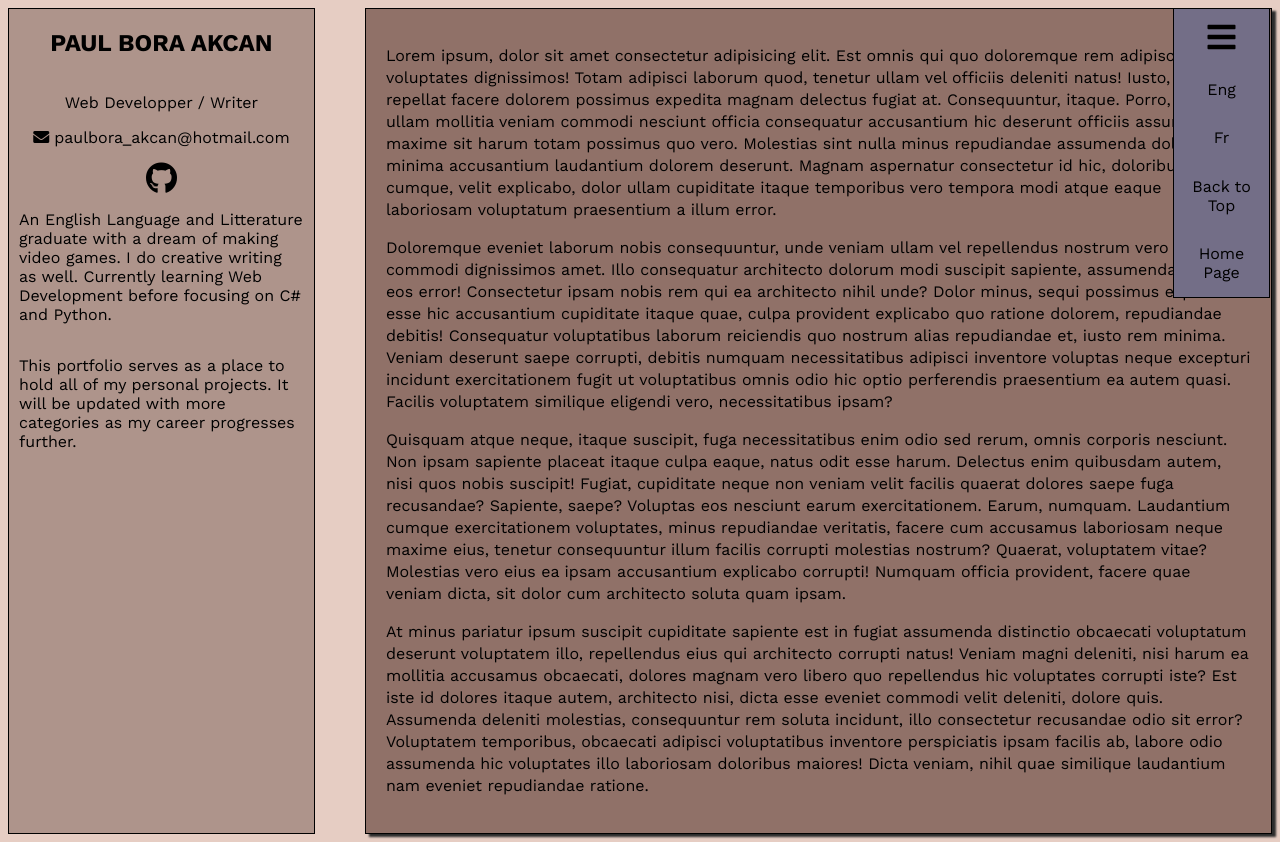
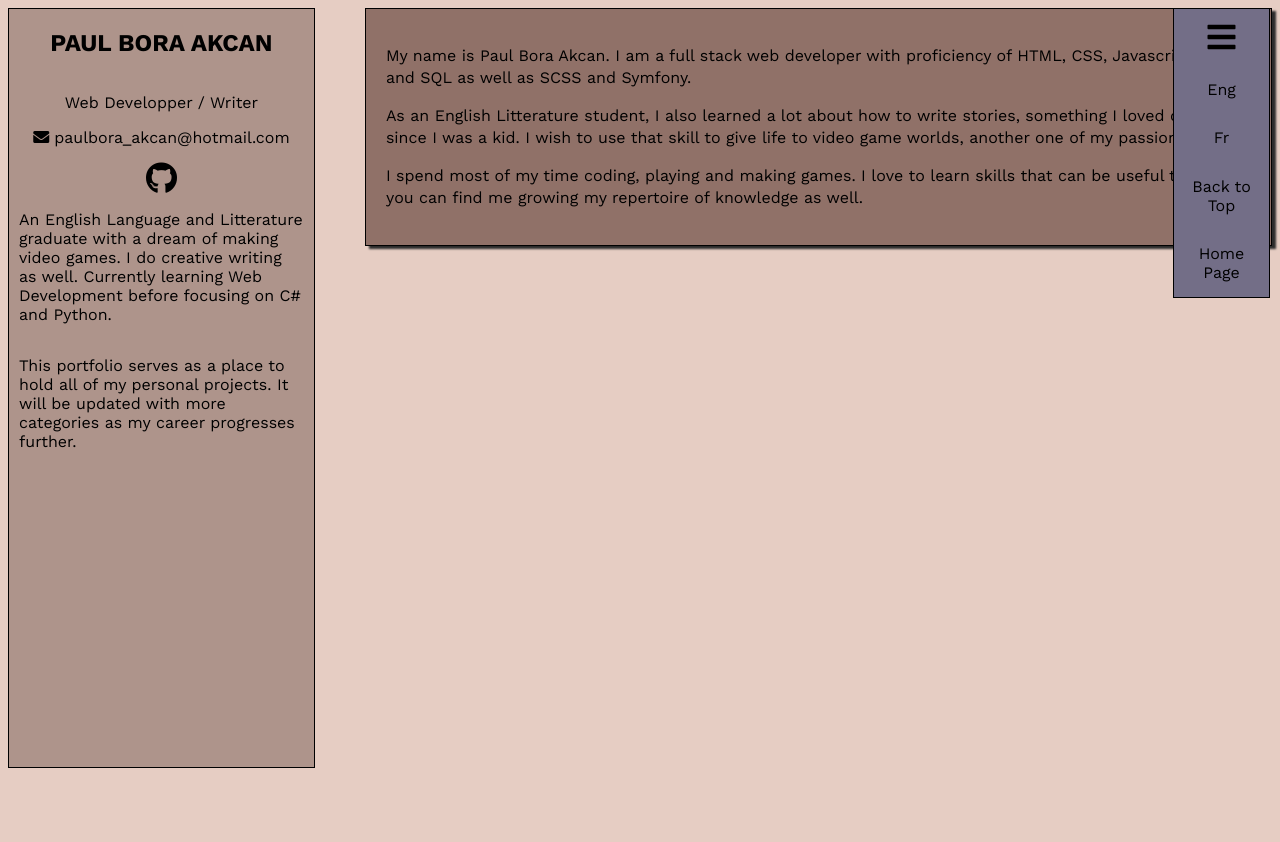
Before and after one commit to Sixcha/portfolio, a PHP site: page /phtml/abouteng.phtml in a window 1280 px wide. After the commit the page ends 768 px from the top, so only its background shows below. Run offline with PHP 8.4, Linux system fonts and the light colour scheme; some libraries are stand-ins or nearby versions.

Commit message:
Started about and prepared for interactive elements

```diff
--- a/phtml/abouteng.phtml
+++ b/phtml/abouteng.phtml
@@ -40,17 +40,16 @@
                 <section id="ajax" class="column">
                     <div class="creationFix row" id="ajax2">
                     <article class="content">
-                        <p>Lorem ipsum, dolor sit amet consectetur adipisicing elit. Est omnis qui quo doloremque rem adipisci iste, voluptates dignissimos! Totam adipisci laborum quod, tenetur ullam vel officiis deleniti natus! Iusto, fugit repellat facere dolorem possimus expedita magnam delectus fugiat at. Consequuntur, itaque. Porro, alias ullam mollitia veniam commodi nesciunt officia consequatur accusantium hic deserunt officiis assumenda ad maxime sit harum totam possimus quo vero. Molestias sint nulla minus repudiandae assumenda dolor minima accusantium laudantium dolorem deserunt. Magnam aspernatur consectetur id hic, doloribus cumque, velit explicabo, dolor ullam cupiditate itaque temporibus vero tempora modi atque eaque laboriosam voluptatum praesentium a illum error.</p>
-                        <p>Doloremque eveniet laborum nobis consequuntur, unde veniam ullam vel repellendus nostrum vero blanditiis commodi dignissimos amet. Illo consequatur architecto dolorum modi suscipit sapiente, assumenda nobis eos error! Consectetur ipsam nobis rem qui ea architecto nihil unde? Dolor minus, sequi possimus expedita esse hic accusantium cupiditate itaque quae, culpa provident explicabo quo ratione dolorem, repudiandae debitis! Consequatur voluptatibus laborum reiciendis quo nostrum alias repudiandae et, iusto rem minima. Veniam deserunt saepe corrupti, debitis numquam necessitatibus adipisci inventore voluptas neque excepturi incidunt exercitationem fugit ut voluptatibus omnis odio hic optio perferendis praesentium ea autem quasi. Facilis voluptatem similique eligendi vero, necessitatibus ipsam?</p>
-                        <p>Quisquam atque neque, itaque suscipit, fuga necessitatibus enim odio sed rerum, omnis corporis nesciunt. Non ipsam sapiente placeat itaque culpa eaque, natus odit esse harum. Delectus enim quibusdam autem, nisi quos nobis suscipit! Fugiat, cupiditate neque non veniam velit facilis quaerat dolores saepe fuga recusandae? Sapiente, saepe? Voluptas eos nesciunt earum exercitationem. Earum, numquam. Laudantium cumque exercitationem voluptates, minus repudiandae veritatis, facere cum accusamus laboriosam neque maxime eius, tenetur consequuntur illum facilis corrupti molestias nostrum? Quaerat, voluptatem vitae? Molestias vero eius ea ipsam accusantium explicabo corrupti! Numquam officia provident, facere quae veniam dicta, sit dolor cum architecto soluta quam ipsam.</p>
-                        <p>At minus pariatur ipsum suscipit cupiditate sapiente est in fugiat assumenda distinctio obcaecati voluptatum deserunt voluptatem illo, repellendus eius qui architecto corrupti natus! Veniam magni deleniti, nisi harum ea mollitia accusamus obcaecati, dolores magnam vero libero quo repellendus hic voluptates corrupti iste? Est iste id dolores itaque autem, architecto nisi, dicta esse eveniet commodi velit deleniti, dolore quis. Assumenda deleniti molestias, consequuntur rem soluta incidunt, illo consectetur recusandae odio sit error? Voluptatem temporibus, obcaecati adipisci voluptatibus inventore perspiciatis ipsam facilis ab, labore odio assumenda hic voluptates illo laboriosam doloribus maiores! Dicta veniam, nihil quae similique laudantium nam eveniet repudiandae ratione.</p>
+                        <p>My name is Paul Bora Akcan. I am a full stack web developer with proficiency of HTML, CSS, Javascript, PHP and SQL as well as SCSS and Symfony.</p>
+                        <p>As an English Litterature student, I also learned a lot about how to write stories, something I loved doing since I was a kid. I wish to use that skill to give life to video game worlds, another one of my passions.</p>
+                        <p>I spend most of my time coding, playing and making games. I love to learn skills that can be useful to me, so you can find me growing my repertoire of knowledge as well.</p>
                     </article>
                     </div>
                 </section>
             </div>
             <div class="side column">
                 <a href="javascript:void(0);" onclick="showSide()" id="mobileFunc" class="langLink"><i id="faArrow" class="fas fa-angle-left fa-2x"></i></a>
-                <a href="index.php" class="selectedLang langLink hidden">Eng</a>
+                <a href="index.php?page=about&lang=eng" class="selectedLang langLink hidden">Eng</a>
                 <a href="index.php?page=about&lang=fr" class="langLink hidden">Fr</a>
                 <a href="#" class="langLink hidden">Back to Top</a>
                 <a href="index.php" class="langLink hidden">Home Page</a>
```
Also changed, not shown: phtml/aboutfr.phtml (+3 -4 lines).
